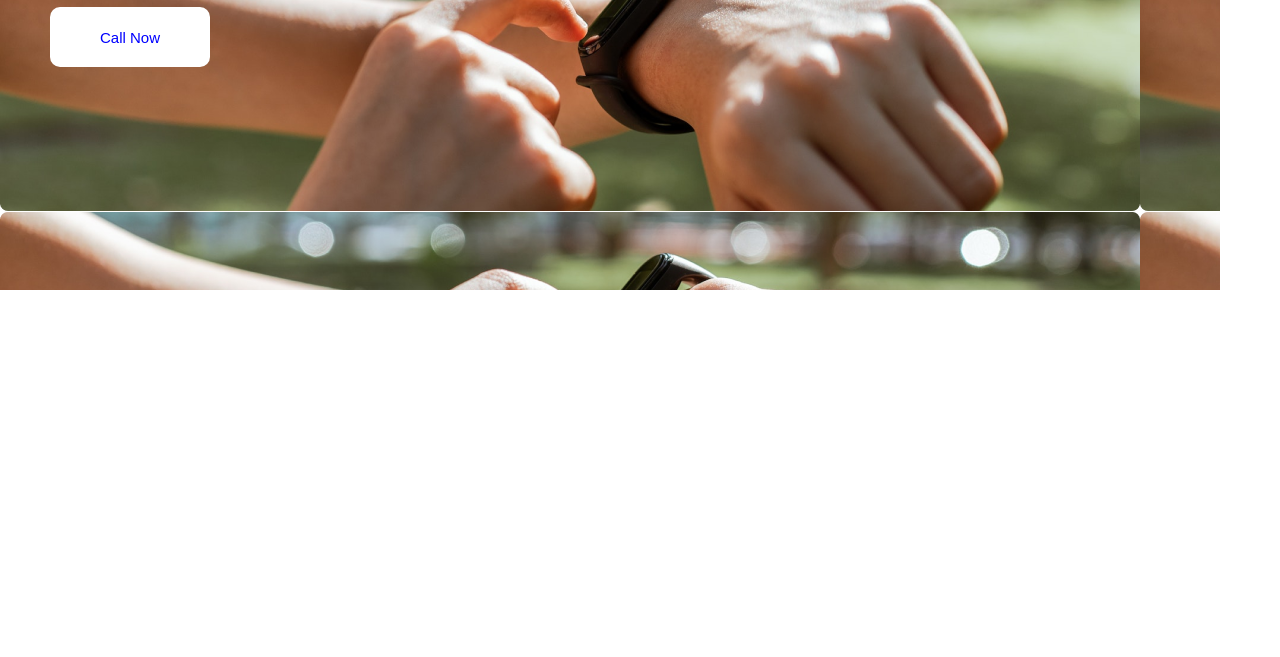
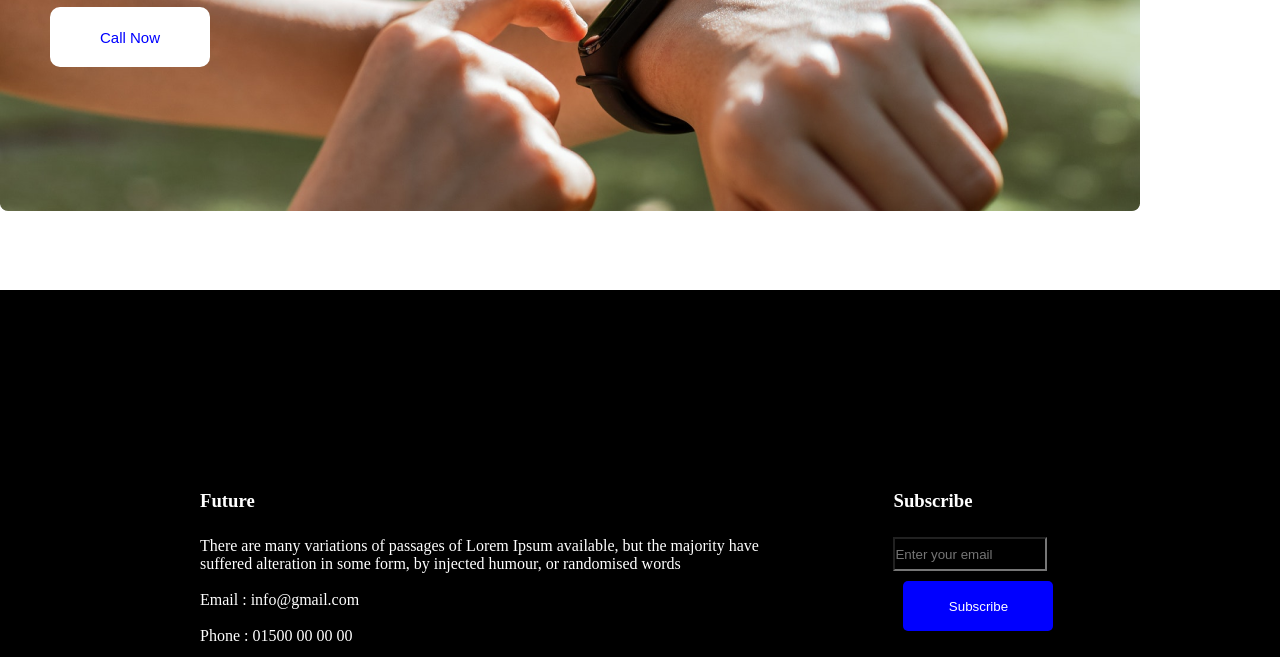
Before and after one commit to Arjumone/assignment1-portfolio, a plain HTML site: page index.html in a window 1280 px wide. Shown: the part 2053-2710 px from the top of the page. Before the commit the page ends 2343 px from the top, so only its background shows below. Drawn offline with Linux system fonts and the light colour scheme; files that its build step writes are made by us from their sources.

Commit message:
added contact info

```diff
--- a/index.html
+++ b/index.html
@@ -96,7 +96,23 @@
     </main>
 
     <footer>
-
+         <section class="contact">
+<div>
+    <h3 class="contact-tittle">Future</h3>
+    <p>There are many variations of passages of Lorem Ipsum available, but the majority have suffered alteration in some form, by injected humour, or randomised words</p> <br> Email : info@gmail.com
+     <br> <br> Phone : 01500 00 00 00 <br>
+   <br> <a href=""><img src="images/icons/fb.png" alt=""></a>
+    <a href=""><img src="images/icons/twitter.png" alt=""></a>
+    <a href=""><img src="images/icons/youtube.png" alt=""></a>
+</div>
+    <div>
+        <h3 class="contact-tittle">Subscribe</h3>
+        <form action="">
+            <input type="email" name="" id="" placeholder="Enter your email">
+            <button class="btn-sub">Subscribe</button>
+        </form>
+    </div>
+</section>
     </footer>
 </body>
 </html>
--- a/styles/portfolio.css
+++ b/styles/portfolio.css
@@ -36,8 +36,6 @@
 }
 .profile-container{
 display: flex;
-
-
 
 }
 .profile-tittle{
@@ -78,7 +76,7 @@ display: flex;
     height: 300px;
     width: 1140px;
     background-image: url('../images/watch.png');
-
+    background-repeat: no-repeat;
     align-items: left; color: white;
     font-weight: 700;
     font-size: 30px;
@@ -100,3 +98,47 @@ display: flex;
   font-size: 40px;
   font-weight: 700;
 }
+.contact .contact-tittle{
+    text-align: left;
+}
+.contact{
+    display: flex;
+    gap: 100px;
+    background-color: black;
+    color: white;
+    padding: 200px 200px;
+}
+
+.btn-sub{
+    height: 50px;
+    width: 150px;
+    border: none;
+    background-color: blue;
+    color: white;
+    margin: 10px;
+    text-align: center;
+    border-radius: 5px;
+}
+.te.contact input .text{
+    margin-bottom: 25px;
+    border: 0;
+    width: 300px;
+    height: 30px;
+
+    border-radius: 5px;
+    text-align: center;
+    padding: 18ps 64px;
+
+}
+.contact input{
+    width: 150px;
+height: 30px;
+}
+.contact-tittle{
+    margin-bottom: 25px;
+}
+.contact input[type="email"]{
+    background-color: black;
+    color: white;
+
+}
```
